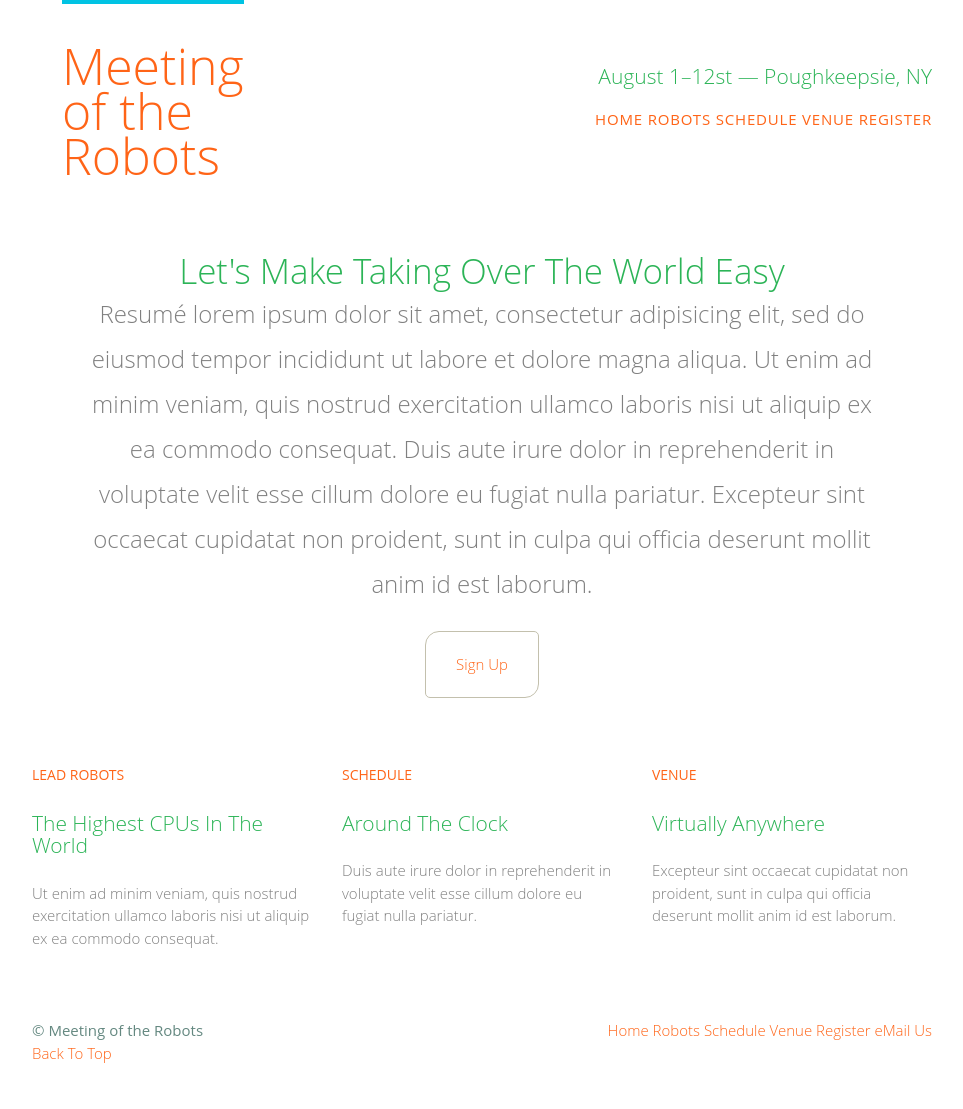
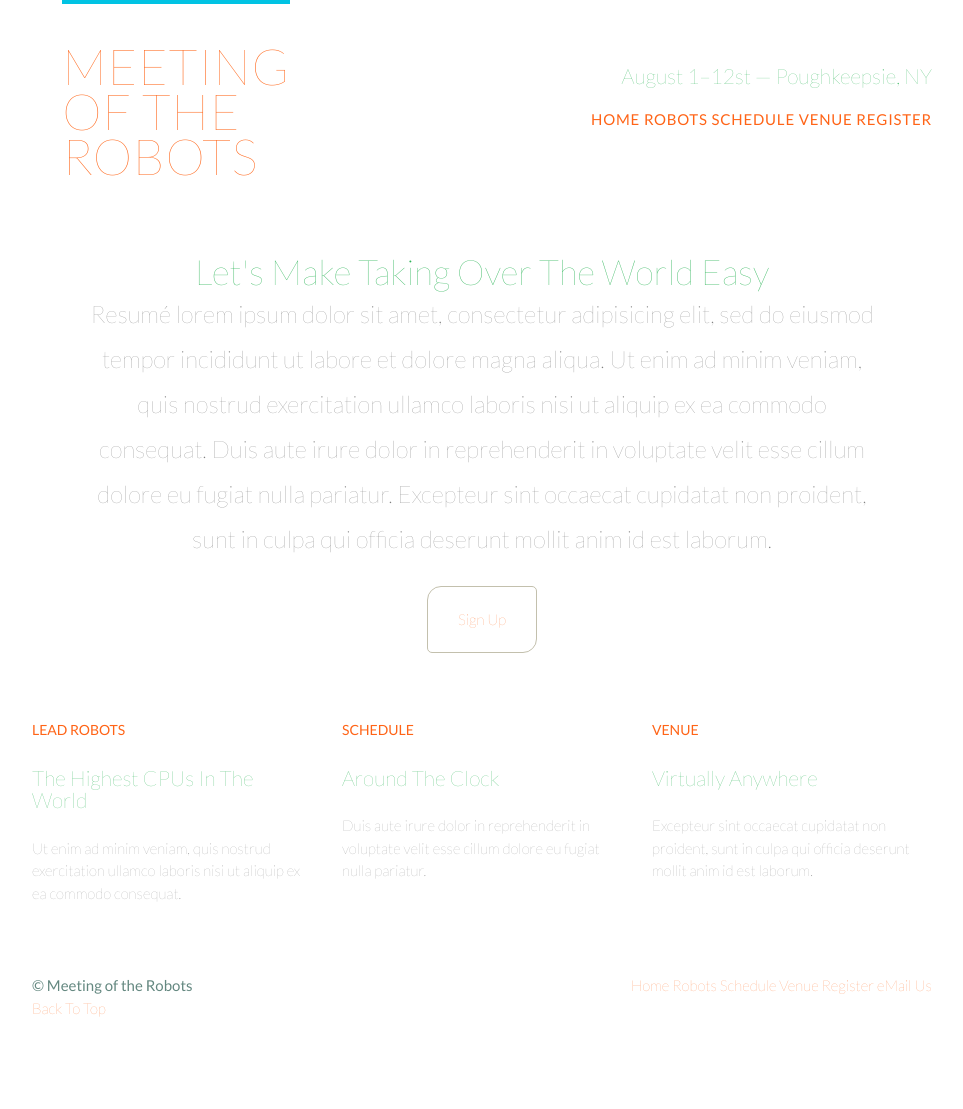
Before and after one commit to amitzed/HTML-CSS-Practice, a PHP site: page / in a window 1280 px wide. Shown: the whole page, without its empty margins (158-1121 px from the left). After the commit the page ends 1017 px from the top, so only its background shows below. Run offline with PHP 8.4, Linux system fonts and the light colour scheme.

Commit message:
Added Google Fonts and applied it to elements in body including the .hero class

```diff
--- a/assets/stylesheets/main.css
+++ b/assets/stylesheets/main.css
@@ -138,7 +138,10 @@ HOME PAGE
 
 .hero h2 {font-size: 35px;}
 
-.hero p {font-size: 24px;}
+.hero p {
+	font-size: 24px;
+	font-weight: 100;
+}
 /* ============================================================
 END HOME PAGE
 ============================================================  */
@@ -169,10 +172,13 @@ MAIN HEADER
 ============================================================  */
 .logo {
 	font-size: 50px;
+	font-weight: 100;
+	letter-spacing: .5px;
 	line-height: 45px;
 	float: left;
 	border-top: 4px solid #00C3E3;
 	padding: 40px 0 22px 0;
+	text-transform: uppercase;
 }
 
 /* class="tagline" In header H3 Element */
@@ -216,7 +222,7 @@ CUSTOM STYLING
 ============================================================  */
 body {
 	color: #808080;
-	font: 200 15px/22.5px "Open Sans", "Trebuchet MS", Helvetica, sans-serif;
+	font: 200 15px/22.5px "Lato", "Open Sans", "Trebuchet MS", Helvetica, sans-serif;
 }
 
 h1, h2, h3, h4 {color: #2CB457;}
--- a/index.html
+++ b/index.html
@@ -4,6 +4,7 @@
     <meta charset="utf-8">
     <title>Meeting of the Robots</title>
     <link rel="stylesheet" href="assets/stylesheets/main.css">
+    <link href="https://fonts.googleapis.com/css?family=Lato:100,300,400&display=swap" rel="stylesheet">
     <script src="app.js" charset="utf-8"></script>
   </head>
   <body id="top">
```
